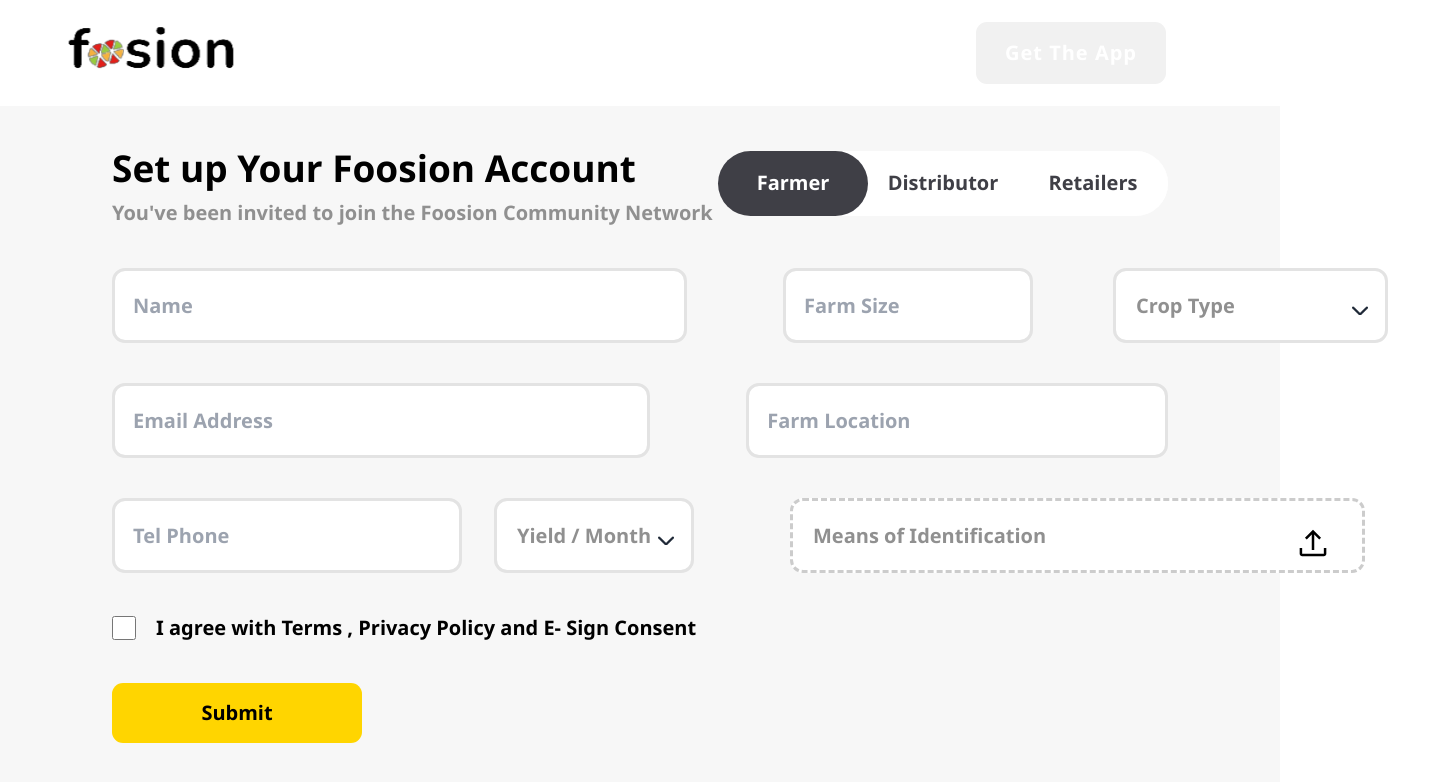
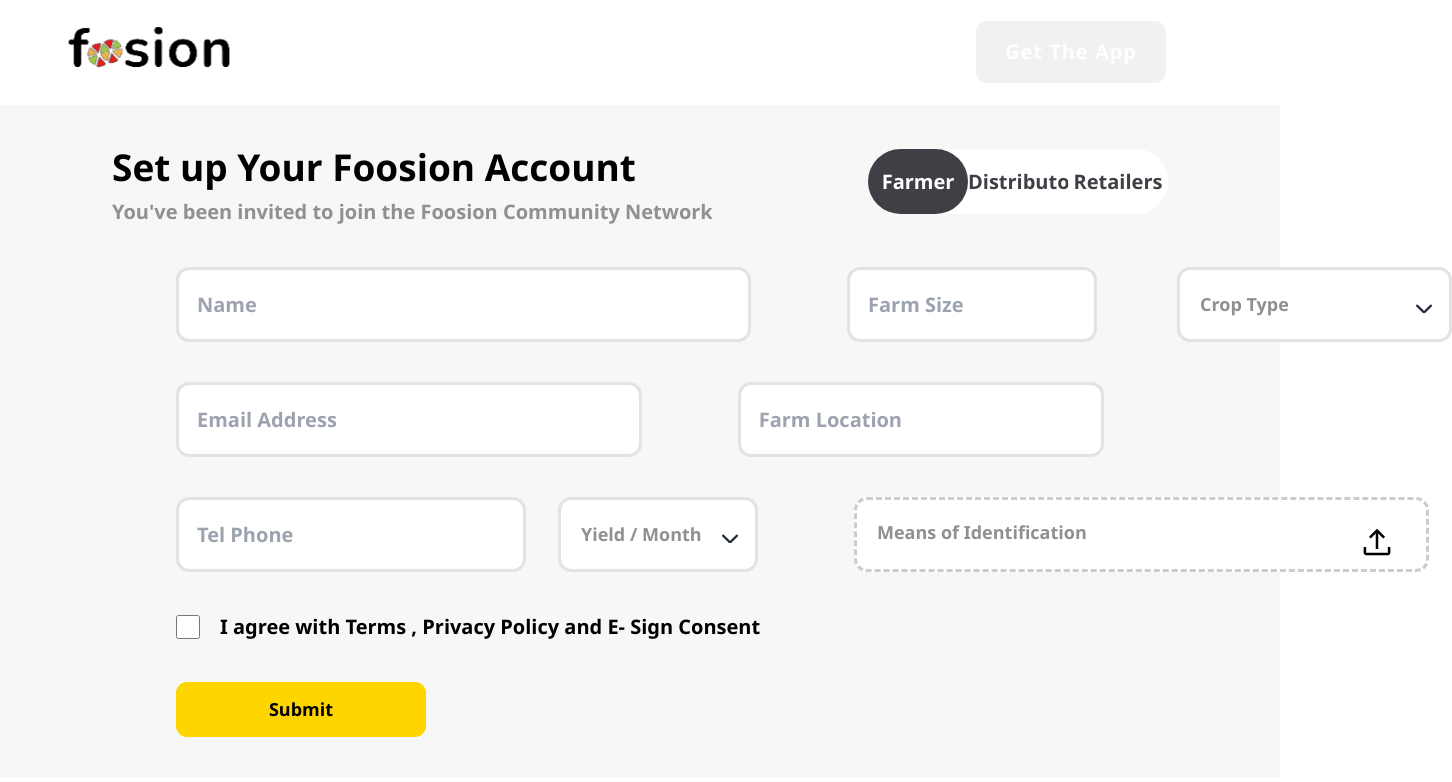
Before and after one commit to Foosion-Team/Foosion--Website, a Next.js app: page /form in a window 1280 px wide. Shown: the top 782 px of the page, 1452 px wide, since content can reach past the window. Built offline with nearby package versions, Linux system fonts and the light colour scheme.

Commit message:
mobile view for forms

```diff
--- a/components/molecules/Forms/Distributers.jsx
+++ b/components/molecules/Forms/Distributers.jsx
@@ -4,6 +4,9 @@ import styled from 'styled-components'
 const SecondHeadingText = styled.h2`
 font: normal normal 600 20px/30px Segoe UI;
 color: ${(props) => props.color};
+@media (max-width: 1024px) {
+font: normal normal 600 18px/25px Segoe UI;
+}
 `
 const Input = styled.input`
 background: #FFFFFF 0% 0% no-repeat padding-box;
@@ -13,17 +16,28 @@ height: 75px;
 font: normal normal 600 20px/30px Segoe UI;
 padding:18px;
 width: ${(props) => props.width};
+@media (max-width: 1024px) {
+width:100%;
+margin-bottom:20px;
+}
+@media (max-width: 1024px) {
+font: normal normal 600 18px/25px Segoe UI;
+}
 `
 const Select = styled.select`
 width: ${(props) => props.width};
 background: #FFFFFF 0% 0% no-repeat padding-box;
 border: 3px solid #E3E3E3;
 color: #909090;
-font: normal normal 600 20px/30px Segoe UI;
+font: normal normal 600 18px/25px Segoe UI;
 padding:20px;
 border-radius: 13px;
 height: 75px;
 width: ${(props) => props.width};
+@media (max-width: 1024px) {
+width:100%;
+margin-bottom:20px;
+}
 `
 const Option = styled.option`
 width: ${(props) => props.width};
@@ -33,9 +47,25 @@ const SubmitButton = styled.button`
 width: 250px;
 padding: 15px;
 color: black;
-font: normal normal 600 20px/30px Segoe UI;
+font: normal normal 600 18px/25px Segoe UI;
 background: #FFD500 0% 0% no-repeat padding-box;
 border-radius: 11px;
+`
+const CustomFileupload = styled.label`
+  border: 3px dashed #ccc;
+  display: inline-block;
+  background: white;
+  color: #909090;
+  width: 575px;
+  height: 75px;
+  border-radius: 13px;
+  font: normal normal 600 18px/25px Segoe UI;
+  padding:20px 0px 0 20px;
+  cursor: pointer;
+  @media (max-width: 1024px) {
+  width:100%;
+  margin-bottom:20px;
+}
 `
 const Distributors = () => {
   const [distributor, setDistributor ] = useState({
@@ -56,18 +86,18 @@ const Distributors = () => {
   return (
     <div>
 
-       <form className='px-28 pt-10'>
-        <div className='flex'>
+     <form className='px-5 md:px-24 lg:px-44 pt-10'>
+        <div className='xl:flex'>
 
           <div>
-            <Input type='text' width='575px' placeholder='Name' name="name"  onChange={handleChange} value={distributor.name}/>
+            <Input type='text' width='575px' placeholder='Name' name='name' onChange={handleChange} value={distributor.name}/>
           </div>
           <div>
-            <Input width='250px' type='text' placeholder='Working Hours' name="workingHours" className='ml-24' onChange={handleChange} value={distributor.workingHours} />
+            <Input width='250px' type='text' placeholder='Working Hours' className='xl:ml-24' name='workingHours' onChange={handleChange} value={distributor.workingHours} />
           </div>
 
           <div className='relative'>
-            <Select width='275px' className='ml-20' name="transportType" onChange={handleChange} value={distributor.transportType}>
+            <Select width='275px' className='xl:ml-20' name="transportType" onChange={handleChange} value={distributor.transportType}>
               <Option value="">Transport Type</Option>
               <Option>Crop Type2s</Option>
               <Option>Crop Type3s</Option>
@@ -77,18 +107,18 @@ const Distributors = () => {
 
         </div>
 
-        <div className='pt-10 flex'>
+        <div className='xl:pt-10 xl:flex'>
           <Input width="575px" placeholder='Email Address' name="email" onChange={handleChange} value={distributor.email}/>
-          <Input width="450px" placeholder='Depature Location' name="depatureLocation" className='ml-24' onChange={handleChange} value={distributor.depatureLocation}/>
+          <Input width="450px" placeholder='Depature Location' className='xl:ml-24' name="depatureLocation" onChange={handleChange} value={distributor.depatureLocation}/>
         </div>
 
-        <div className='pt-10 flex'>
+        <div className='xl:pt-10 xl:flex'>
           <div>
             <Input width="350px" placeholder='Tel Phone' name="phone" onChange={handleChange} value={distributor.phone}/>
           </div>
 
           <div className='relative'>
-            <Select width='200px' className='ml-8' name="yield" onChange={handleChange} value={distributor.yield}>
+            <Select width='200px' className='xl:ml-8' name="yield" onChange={handleChange} value={distributor.yield}>
               <Option value="">Yield / Month</Option>
               <Option>Crop Type2s</Option>
               <Option>Crop Type3s</Option>
@@ -96,12 +126,12 @@ const Distributors = () => {
             <img src="/images/interface/option-select.png" alt='icon' className='absolute top-1/2 right-5 w-4' />
           </div>
 
-          <div className='relative ml-24'>
-            <label class="custom-file-upload">
+          <div className='relative xl:ml-24 w-full'>
+            <CustomFileupload class="custom-file-upload">
               <img src="/images/interface/upload.svg" alt='icon' className='absolute top-1/3 right-8 w-10' />
               <input type="file" onChange={handleChange} name="identity" value={distributor.identity}/>
               Means of Identification
-           </label>
+           </CustomFileupload>
           </div>
 
           </div>
@@ -113,7 +143,7 @@ const Distributors = () => {
 
         <SubmitButton type='submit' className='mb-10'>Submit</SubmitButton>
 
-     </form>
+        </form>
 
     </div>
   )
--- a/components/molecules/Forms/Farmers.jsx
+++ b/components/molecules/Forms/Farmers.jsx
@@ -4,6 +4,9 @@ import styled from 'styled-components'
 const SecondHeadingText = styled.h2`
 font: normal normal 600 20px/30px Segoe UI;
 color: ${(props) => props.color};
+@media (max-width: 1024px) {
+font: normal normal 600 18px/25px Segoe UI;
+}
 `
 const Input = styled.input`
 background: #FFFFFF 0% 0% no-repeat padding-box;
@@ -13,17 +16,28 @@ height: 75px;
 font: normal normal 600 20px/30px Segoe UI;
 padding:18px;
 width: ${(props) => props.width};
+@media (max-width: 1024px) {
+width:100%;
+margin-bottom:20px;
+}
+@media (max-width: 1024px) {
+font: normal normal 600 18px/25px Segoe UI;
+}
 `
 const Select = styled.select`
 width: ${(props) => props.width};
 background: #FFFFFF 0% 0% no-repeat padding-box;
 border: 3px solid #E3E3E3;
 color: #909090;
-font: normal normal 600 20px/30px Segoe UI;
+font: normal normal 600 18px/25px Segoe UI;
 padding:20px;
 border-radius: 13px;
 height: 75px;
 width: ${(props) => props.width};
+@media (max-width: 1024px) {
+width:100%;
+margin-bottom:20px;
+}
 `
 const Option = styled.option`
 width: ${(props) => props.width};
@@ -33,9 +47,25 @@ const SubmitButton = styled.button`
 width: 250px;
 padding: 15px;
 color: black;
-font: normal normal 600 20px/30px Segoe UI;
+font: normal normal 600 18px/25px Segoe UI;
 background: #FFD500 0% 0% no-repeat padding-box;
 border-radius: 11px;
+`
+const CustomFileupload = styled.label`
+  border: 3px dashed #ccc;
+  display: inline-block;
+  background: white;
+  color: #909090;
+  width: 575px;
+  height: 75px;
+  border-radius: 13px;
+  font: normal normal 600 18px/25px Segoe UI;
+  padding:20px 0px 0 20px;
+  cursor: pointer;
+  @media (max-width: 1024px) {
+  width:100%;
+  margin-bottom:20px;
+}
 `
 const Farmers = () => {
   const [farmer, setFarmer ] = useState({
@@ -48,7 +78,6 @@ const Farmers = () => {
     yield: '',
     identity: ''
   })
-  const [name, setName] = useState('')
   const handleChange = (e) => {
     const name = e.target.name
     const value = e.target.value
@@ -57,18 +86,18 @@ const Farmers = () => {
   return (
     <div>
 
-       <form className='px-28 pt-10'>
-        <div className='flex'>
+       <form className='px-5 md:px-24 lg:px-44 pt-10'>
+        <div className='xl:flex'>
 
           <div>
             <Input type='text' width='575px' placeholder='Name' name='name' onChange={handleChange} value={farmer.name}/>
           </div>
           <div>
-            <Input width='250px' type='text' placeholder='Farm Size' className='ml-24' name='farmSize' onChange={handleChange} value={farmer.farmSize} />
+            <Input width='250px' type='text' placeholder='Farm Size' className='xl:ml-24' name='farmSize' onChange={handleChange} value={farmer.farmSize} />
           </div>
 
           <div className='relative'>
-            <Select width='275px' className='ml-20' name="cropType" onChange={handleChange} value={farmer.cropType}>
+            <Select width='275px' className='xl:ml-20' name="cropType" onChange={handleChange} value={farmer.cropType}>
               <Option value="">Crop Type</Option>
               <Option>Crop Type2s</Option>
               <Option>Crop Type3s</Option>
@@ -78,18 +107,18 @@ const Farmers = () => {
 
         </div>
 
-        <div className='pt-10 flex'>
+        <div className='xl:pt-10 xl:flex'>
           <Input width="575px" placeholder='Email Address' name="email" onChange={handleChange} value={farmer.email}/>
-          <Input width="450px" placeholder='Farm Location' className='ml-24' name="farmLocation" onChange={handleChange} value={farmer.farmLocation}/>
+          <Input width="450px" placeholder='Farm Location' className='xl:ml-24' name="farmLocation" onChange={handleChange} value={farmer.farmLocation}/>
         </div>
 
-        <div className='pt-10 flex'>
+        <div className='xl:pt-10 xl:flex'>
           <div>
             <Input width="350px" placeholder='Tel Phone' name="phone" onChange={handleChange} value={farmer.phone}/>
           </div>
 
           <div className='relative'>
-            <Select width='200px' className='ml-8' name="yield" onChange={handleChange} value={farmer.yield}>
+            <Select width='200px' className='xl:ml-8' name="yield" onChange={handleChange} value={farmer.yield}>
               <Option value="">Yield / Month</Option>
               <Option>Crop Type2s</Option>
               <Option>Crop Type3s</Option>
@@ -97,12 +126,12 @@ const Farmers = () => {
             <img src="/images/interface/option-select.png" alt='icon' className='absolute top-1/2 right-5 w-4' />
           </div>
 
-          <div className='relative ml-24'>
-            <label class="custom-file-upload">
+          <div className='relative xl:ml-24 w-full'>
+            <CustomFileupload>
               <img src="/images/interface/upload.svg" alt='icon' className='absolute top-1/3 right-8 w-10' />
               <input type="file" onChange={handleChange} name="identity" value={farmer.identity}/>
               Means of Identification
-           </label>
+           </CustomFileupload>
           </div>
 
           </div>
--- a/components/molecules/Forms/Retailers.jsx
+++ b/components/molecules/Forms/Retailers.jsx
@@ -4,6 +4,9 @@ import styled from 'styled-components'
 const SecondHeadingText = styled.h2`
 font: normal normal 600 20px/30px Segoe UI;
 color: ${(props) => props.color};
+@media (max-width: 1024px) {
+font: normal normal 600 18px/25px Segoe UI;
+}
 `
 const Input = styled.input`
 background: #FFFFFF 0% 0% no-repeat padding-box;
@@ -13,17 +16,28 @@ height: 75px;
 font: normal normal 600 20px/30px Segoe UI;
 padding:18px;
 width: ${(props) => props.width};
+@media (max-width: 1024px) {
+width:100%;
+margin-bottom:20px;
+}
+@media (max-width: 1024px) {
+font: normal normal 600 18px/25px Segoe UI;
+}
 `
 const Select = styled.select`
 width: ${(props) => props.width};
 background: #FFFFFF 0% 0% no-repeat padding-box;
 border: 3px solid #E3E3E3;
 color: #909090;
-font: normal normal 600 20px/30px Segoe UI;
+font: normal normal 600 18px/25px Segoe UI;
 padding:20px;
 border-radius: 13px;
 height: 75px;
 width: ${(props) => props.width};
+@media (max-width: 1024px) {
+width:100%;
+margin-bottom:20px;
+}
 `
 const Option = styled.option`
 width: ${(props) => props.width};
@@ -33,9 +47,25 @@ const SubmitButton = styled.button`
 width: 250px;
 padding: 15px;
 color: black;
-font: normal normal 600 20px/30px Segoe UI;
+font: normal normal 600 18px/25px Segoe UI;
 background: #FFD500 0% 0% no-repeat padding-box;
 border-radius: 11px;
+`
+const CustomFileupload = styled.label`
+  border: 3px dashed #ccc;
+  display: inline-block;
+  background: white;
+  color: #909090;
+  width: 575px;
+  height: 75px;
+  border-radius: 13px;
+  font: normal normal 600 18px/25px Segoe UI;
+  padding:20px 0px 0 20px;
+  cursor: pointer;
+  @media (max-width: 1024px) {
+  width:100%;
+  margin-bottom:20px;
+}
 `
 const Retailers = () => {
   const [retailer, setRetailer ] = useState({
@@ -56,18 +86,18 @@ const Retailers = () => {
   return (
     <div>
 
-       <form className='px-28 pt-10'>
-        <div className='flex'>
+        <form className='px-5 md:px-24 lg:px-44 pt-10'>
+        <div className='xl:flex'>
 
           <div>
-            <Input type='text' width='575px' placeholder='Name'name="name"  onChange={handleChange} value={retailer.name}/>
+            <Input type='text' width='575px' placeholder='Name' name='name' onChange={handleChange} value={retailer.name}/>
           </div>
           <div>
-            <Input width='250px' type='text' placeholder='Working Hours' name="workingHours" className='ml-24' onChange={handleChange} value={retailer.workingHours} />
+            <Input width='250px' type='text' placeholder='Working Hours' className='xl:ml-24' name='workingHours' onChange={handleChange} value={retailer.workingHours} />
           </div>
 
           <div className='relative'>
-            <Select width='275px' className='ml-20' name="recipes" onChange={handleChange} value={retailer.recipes}>
+            <Select width='275px' className='xl:ml-20' name="recipes" onChange={handleChange} value={retailer.recipes}>
               <Option value="">Recipes</Option>
               <Option>Crop Type2s</Option>
               <Option>Crop Type3s</Option>
@@ -77,18 +107,18 @@ const Retailers = () => {
 
         </div>
 
-        <div className='pt-10 flex'>
+        <div className='xl:pt-10 xl:flex'>
           <Input width="575px" placeholder='Email Address' name="email" onChange={handleChange} value={retailer.email}/>
-          <Input width="450px" placeholder='Items Sold' name="itemsSold" className='ml-24' onChange={handleChange} value={retailer.itemsSold}/>
+          <Input width="450px" placeholder='Items Sold' className='xl:ml-24' name="itemsSold" onChange={handleChange} value={retailer.itemsSold}/>
         </div>
 
-        <div className='pt-10 flex'>
+        <div className='xl:pt-10 xl:flex'>
           <div>
             <Input width="350px" placeholder='Tel Phone' name="phone" onChange={handleChange} value={retailer.phone}/>
           </div>
 
           <div className='relative'>
-            <Select width='200px' className='ml-8' name="yield" onChange={handleChange} value={retailer.yield}>
+            <Select width='200px' className='xl:ml-8' name="yield" onChange={handleChange} value={retailer.yield}>
               <Option value="">Yield / Month</Option>
               <Option>Crop Type2s</Option>
               <Option>Crop Type3s</Option>
@@ -96,12 +126,12 @@ const Retailers = () => {
             <img src="/images/interface/option-select.png" alt='icon' className='absolute top-1/2 right-5 w-4' />
           </div>
 
-          <div className='relative ml-24'>
-            <label class="custom-file-upload">
+          <div className='relative xl:ml-24 w-full'>
+            <CustomFileupload class="custom-file-upload">
               <img src="/images/interface/upload.svg" alt='icon' className='absolute top-1/3 right-8 w-10' />
               <input type="file" onChange={handleChange} name="identity" value={retailer.identity}/>
               Means of Identification
-           </label>
+           </CustomFileupload>
           </div>
 
           </div>
@@ -113,7 +143,7 @@ const Retailers = () => {
 
         <SubmitButton type='submit' className='mb-10'>Submit</SubmitButton>
 
-     </form>
+        </form>
 
     </div>
   )
--- a/styles/globals.css
+++ b/styles/globals.css
@@ -26,15 +26,3 @@ option {
 input[type="file"] {
   display: none;
 }
-.custom-file-upload {
-  border: 3px dashed #ccc;
-  display: inline-block;
-  background: white;
-  color: #909090;
-  width: 575px;
-  height: 75px;
-  border-radius: 13px;
-  font: normal normal 600 20px/30px Segoe UI;
-  padding:20px 0px 0 20px;
-  cursor: pointer;
-}
```
Also changed, not shown: components/organisms/JoinUs.jsx (+12 -4 lines), components/organisms/NavbarSecondary.jsx (+6 -6 lines).
